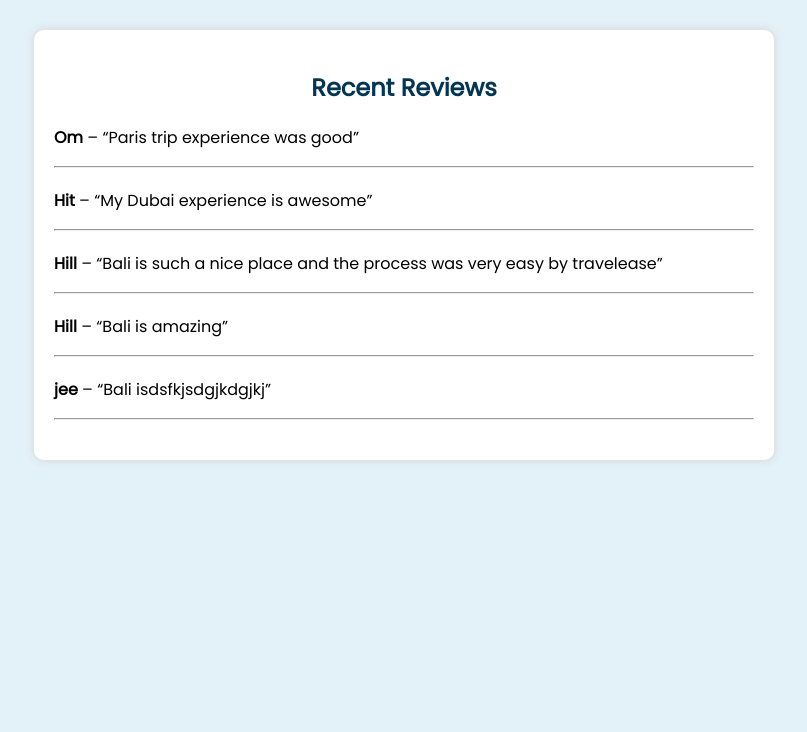
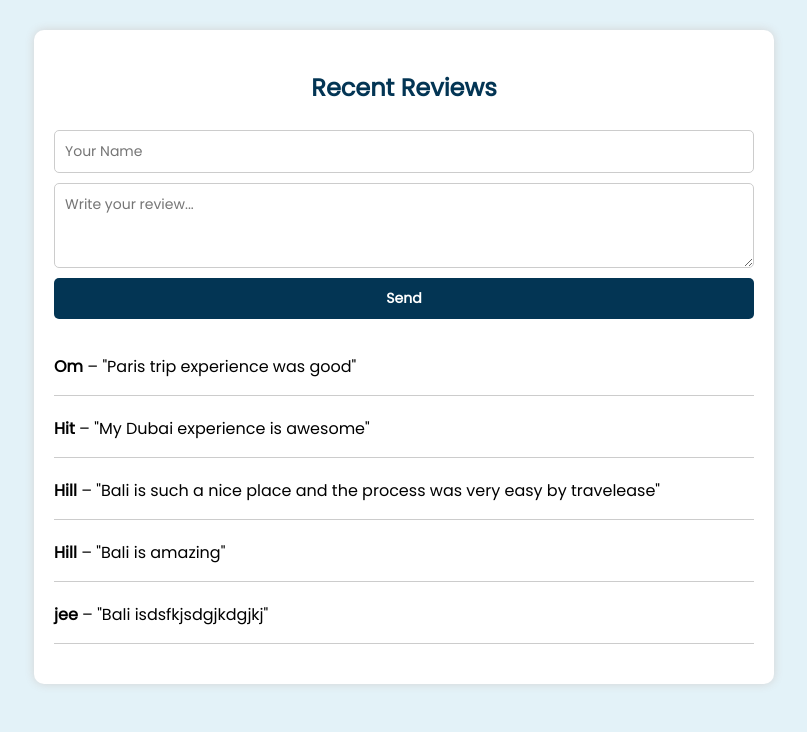
Before and after one commit to omghori18/TravelEase, a PHP site: page /tripreview.html in a window 1280 px wide. Shown: the part 68-800 px from the top of the page, without its empty margins (236-1043 px from the left). Run offline with PHP 8.4, Linux system fonts and the light colour scheme.

Commit message:
i have made some changes

```diff
--- a/data.txt
+++ b/data.txt
@@ -1,3 +1,4 @@
 hill,9999988888,hill@example.com,$2y$10$7YSixrtzroGVgvWiT0lJYe1k5hX.iukjtC4FuXqqm6lqSNRTiOj3u,2025-10-05 12:16:41
 hill,9999988888,hill1@example.com,$2y$10$0LkuC4DjxDTAJzifmAzvfOOJDFO0fQEGIJHgTr/hWNan09V4IcE1m,2025-10-05 12:19:45
 thor,9999999999,thor@example.com,$2y$10$6TSfAHKQJZxOjxva0VdmZ.JXJIGjmbi/buVWnjODo9s7Kt2JU5f/y,2025-10-05 16:57:50
+tony,9558821610,stonyowplayer144@gmail.com,$2y$10$bDgOyOz3AAQmFpHEk2eokeCNnRkNxTC2Qx6X0r5t9GWTSVzra2bc.,2025-10-05 17:42:25
--- a/tripreview.html
+++ b/tripreview.html
@@ -35,6 +35,42 @@
       text-align: center;
       color: #033554;
     }
+
+    form {
+      display: flex;
+      flex-direction: column;
+      margin-bottom: 30px;
+    }
+
+    input, textarea, button {
+      margin: 5px 0;
+      padding: 10px;
+      border-radius: 5px;
+      border: 1px solid #ccc;
+      font-family: 'Poppins', sans-serif;
+      font-size: 14px;
+    }
+
+    button {
+      background-color: #033554;
+      color: white;
+      font-weight: bold;
+      cursor: pointer;
+      border: none;
+    }
+
+    button:hover {
+      background-color: #06527d;
+    }
+
+    .review-item {
+      margin-bottom: 20px;
+    }
+
+    .review-item hr {
+      border: 0;
+      border-top: 1px solid #ccc;
+    }
   </style>
 </head>
 <body>
@@ -46,35 +82,65 @@
 
   <main>
     <h2>Recent Reviews</h2>
+
+    <!-- Review form -->
+    <form id="reviewForm">
+      <input type="text" id="name" placeholder="Your Name" required>
+      <textarea id="review" placeholder="Write your review..." rows="3" required></textarea>
+      <button type="submit">Send</button>
+    </form>
+
     <div id="reviewList"></div>
   </main>
 
   <script>
     const reviewList = document.getElementById("reviewList");
+    const reviewForm = document.getElementById("reviewForm");
 
-    function displayReviews(reviews) {
+    // Load initial reviews from JSON
+    let reviews = [];
+    async function loadReviews() {
+      try {
+        const res = await fetch("reviews.json");
+        const data = await res.json();
+        if (data.reviews) {
+          reviews = data.reviews;
+          displayReviews();
+        }
+      } catch (error) {
+        console.error("Error loading reviews.json", error);
+      }
+    }
+
+    function displayReviews() {
       reviewList.innerHTML = "";
-      reviews.forEach((r) => {
+      reviews.forEach(r => {
         reviewList.innerHTML += `
-          <div style="margin-bottom: 20px;">
-            <p><strong>${r.name}</strong> – “${r.review}”</p>
+          <div class="review-item">
+            <p><strong>${r.name}</strong> – "${r.review}"</p>
             <hr>
           </div>
         `;
       });
     }
 
-    async function loadReviews() {
-      try {
-        const res = await fetch("reviews.json");
-        const data = await res.json();
-        if (data.reviews) {
-          displayReviews(data.reviews);
-        }
-      } catch (error) {
-        console.error("Error loading reviews.json", error);
+    // Add new review
+    reviewForm.addEventListener("submit", function(e) {
+      e.preventDefault();
+      const name = document.getElementById("name").value.trim();
+      const reviewText = document.getElementById("review").value.trim();
+
+      if(name && reviewText) {
+        // Add to reviews array
+        reviews.unshift({ name, review: reviewText });
+
+        // Display updated list
+        displayReviews();
+
+        // Clear form
+        reviewForm.reset();
       }
-    }
+    });
 
     loadReviews();
   </script>
```
Also changed, not shown: admin_dashboard.php (+7 -1 lines), fetch_events.php (added, +25 -0 lines), highlighted.html (+70 -2 lines), offer.html (+5 -5 lines), 1 other file.
